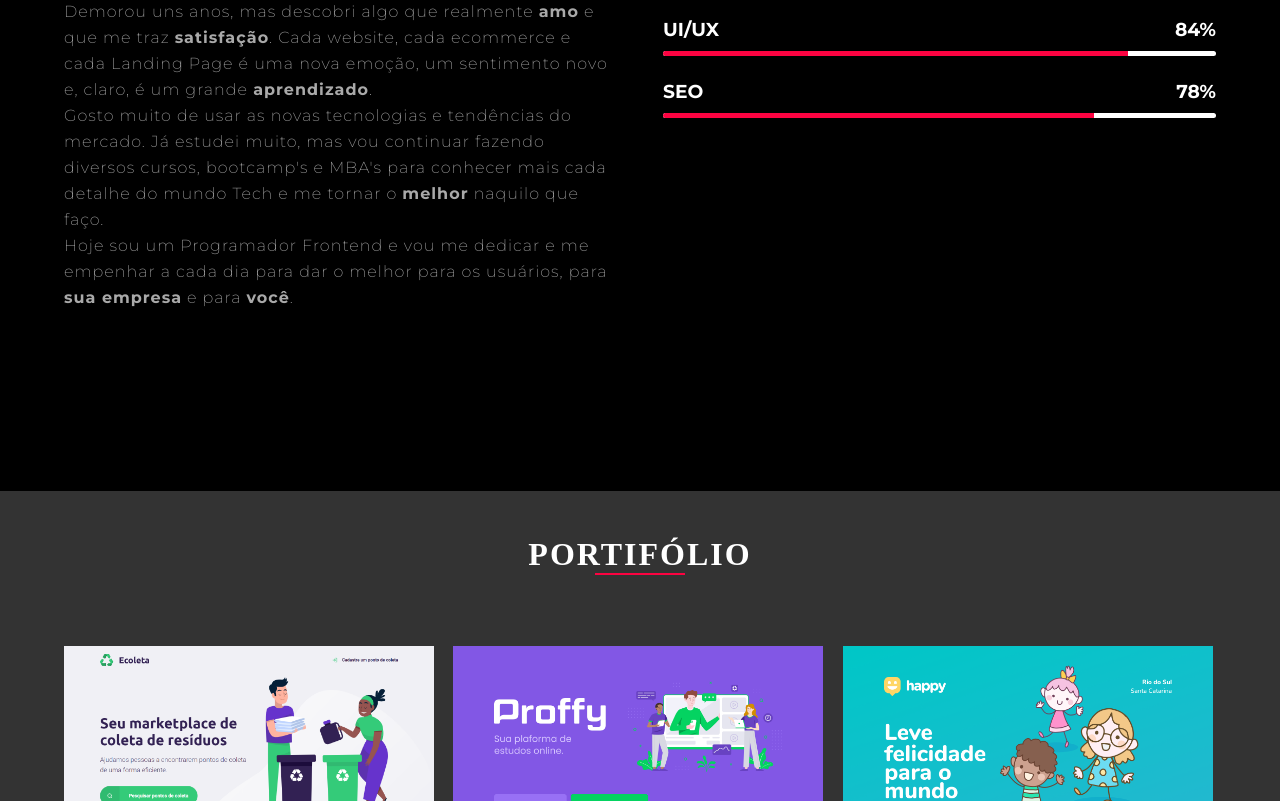
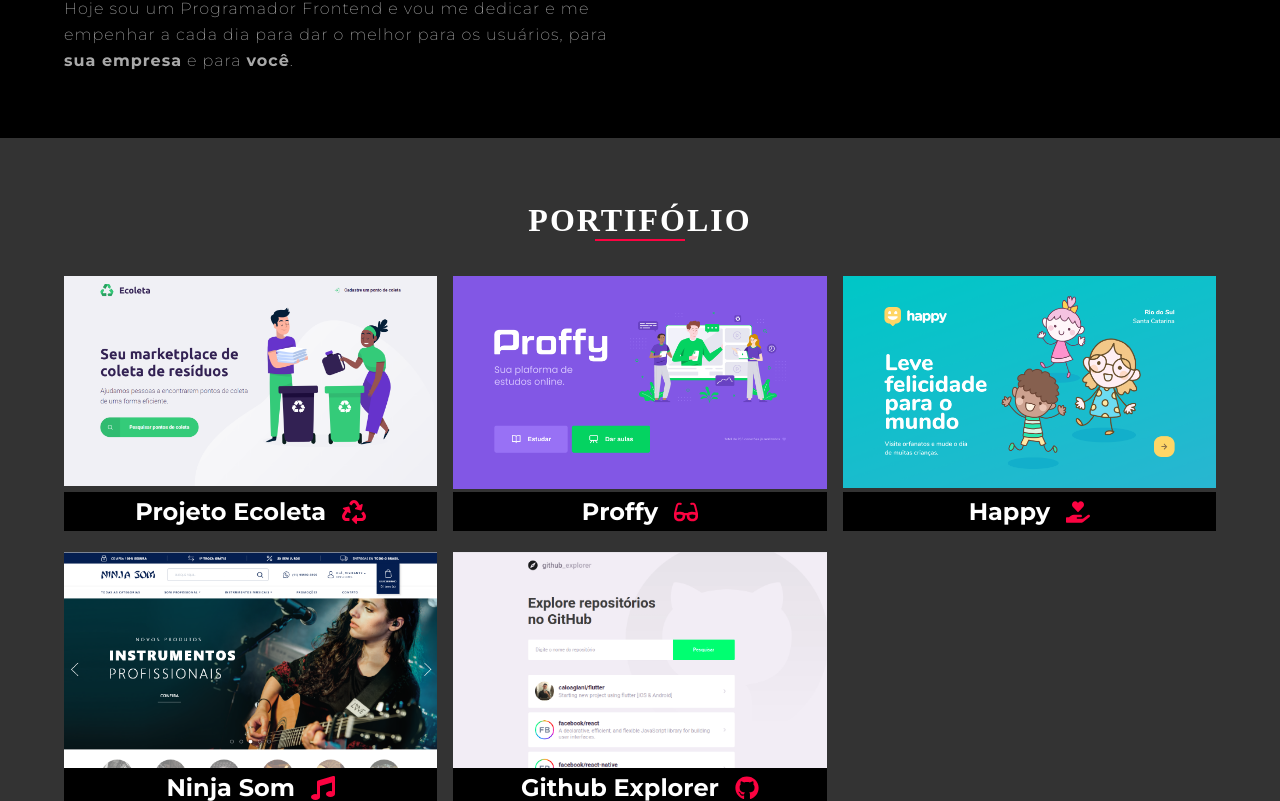
Before and after one commit to SaMatheus/MSDEV, a React (Create React App) app: page / in a window 1280 px wide. Shown: the part 1659-2460 px from the top of the page. Built offline with nearby package versions, Linux system fonts and the light colour scheme; a web font is replaced by a local one.

Commit message:
Retoques finais

```diff
--- a/package.json
+++ b/package.json
@@ -6,6 +6,7 @@
     "@testing-library/jest-dom": "^5.11.4",
     "@testing-library/react": "^11.1.0",
     "@testing-library/user-event": "^12.1.10",
+    "http-server": "^0.12.3",
     "react": "^17.0.1",
     "react-dom": "^17.0.1",
     "react-icons": "^4.2.0",
--- a/src/Pages/Home.module.css
+++ b/src/Pages/Home.module.css
@@ -15,6 +15,11 @@ footer {
   justify-content: center;
   align-items: center;
   padding: 0 4rem;
+}
+
+section {
+  height: 100%;
+  padding: 4rem;
 }
 
 h1 {
@@ -81,7 +86,8 @@ h1 {
   position: absolute;
   bottom: -1px;
   left: 0;
-  animation: nav-selection 0.1s ease-in-out forwards;
+  animation: nav-selection 0.2s ease-in-out forwards;
+  transition: 0.2s;
 }
 .header .nav .menuItem a {
   color: #fff;
@@ -153,7 +159,6 @@ h1 {
 
 /* SERVICES */
 .services {
-  height: calc(50vh + 50px);
   display: flex;
   flex-direction: column;
   justify-content: center;
@@ -216,7 +221,6 @@ h1 {
 
 /* ABOUT */
 .about {
-  height: calc(60vh + 50px);
   display: flex;
   flex-direction: column;
   justify-content: center;
@@ -313,7 +317,6 @@ h1 {
 
 /* PROJECTS */
 .projects {
-  height: calc(100vh + 50px);
   display: flex;
   flex-direction: column;
   justify-content: center;
@@ -340,13 +343,13 @@ h1 {
   justify-content: center;
   align-items: center;
   padding: 2rem 0;
-  height: 85%;
+  height: 70%;
   width: 100%;
 }
 .projects .portfolio .project {
   background: black;
-  height: 250px;
-  width: 370px;
+  height: 260px;
+  width: 100%;
   display: flex;
   flex-direction: column;
   position: relative;
@@ -411,7 +414,6 @@ h1 {
 
 /* CONTACT */
 .contacts {
-  height: 35vh;
   background: black;
   display: flex;
   flex-direction: column;
@@ -521,11 +523,11 @@ h1 {
   .home {
     padding: 1.5rem 0;
   }
+  .projects {
+    padding: 4rem;
+  }
   .contacts .list {
     width: 90%;
-  }
-  .about {
-    height: calc(100vh + 50px);
   }
 }
 
@@ -728,7 +730,7 @@ h1 {
     background-size: 120%;
   }
   .home .title {
-    padding-top: 10rem;
+    padding-top: 4rem;
   }
 
   .services {
@@ -917,7 +919,7 @@ h1 {
 
   .contacts .list {
     display: grid;
-    grid-template-columns: repeat(2, auto);
+    grid-template-columns: repeat(1, auto);
     z-index: 0;
   }
 }
@@ -952,7 +954,7 @@ h1 {
 
 @media (max-height: 1024px) and (max-width: 770px) {
   .home {
-    height: 60vh;
+    height: 90vh;
   }
   .home .title {
     align-self: center;
```
Also changed, not shown: 1 other file (tests, documents, lock files or other folders).
